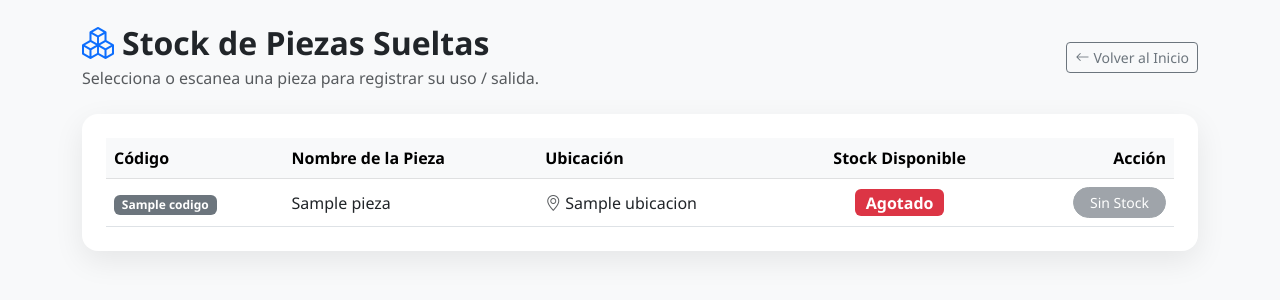
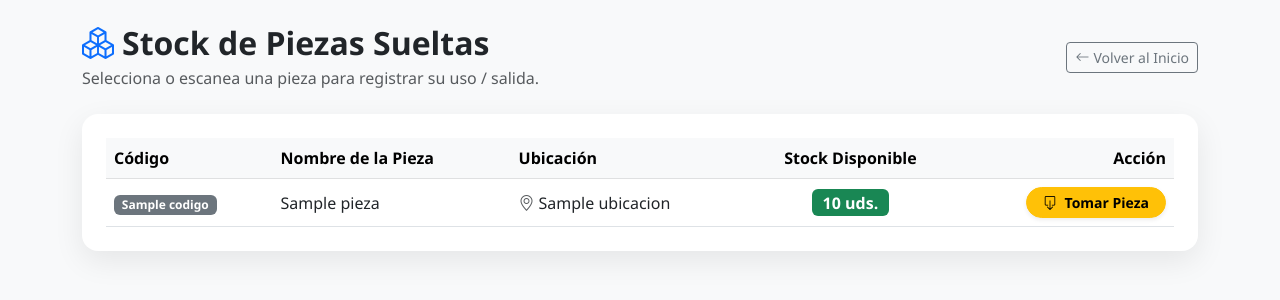
Before and after one commit to bryanyael/inventario-taller, a Flask app: template templates/piezas_sueltas.html in a window 1280 px wide. Shown: the top 300 px of the page. Run offline with Flask 3, Linux system fonts and the light colour scheme; the template is opened without the code that fills it: most values are stand-ins (such as "Sample title", 1, 10 or a date in 2020).

Commit message:
Update piezas_sueltas.html

```diff
--- a/templates/piezas_sueltas.html
+++ b/templates/piezas_sueltas.html
@@ -39,40 +39,42 @@
                     </thead>
                     <tbody>
                         {% for pieza in piezas %}
+                        {% set stock_disp = (pieza.cantidad or pieza.stock or 0)|int %}
                         <tr>
-                            <td class="fw-bold"><span class="badge bg-secondary">{{ pieza.codigo }}</span></td>
+                            <td class="fw-bold"><span class="badge bg-secondary">{{ pieza.codigo or pieza.id }}</span></td>
                             <td>{{ pieza.nombre }}</td>
                             <td><i class="bi bi-geo-alt me-1 text-muted"></i>{{ pieza.ubicacion or 'Estante General' }}</td>
+
+                            <!-- Stock Disponible -->
                             <td class="text-center">
-                                {% if pieza.cantidad > 0 %}
-                                    <span class="badge bg-success fs-6">{{ pieza.cantidad }} uds.</span>
+                                {% if stock_disp > 0 %}
+                                    <span class="badge bg-success fs-6">{{ stock_disp }} uds.</span>
                                 {% else %}
-                                    <span class="badge bg-danger fs-6">Agotado</span>
+                                    <span class="badge bg-danger fs-6"><i class="bi bi-x-circle me-1"></i>Agotado</span>
                                 {% endif %}
                             </td>
+
+                            <!-- Acción: Tomar o Bloquear -->
                             <td class="text-end">
-                                {% if pieza.cantidad > 0 %}
+                                {% if stock_disp > 0 %}
                                     <!-- Botón para tomar piezas -->
-                                    <button type="button" class="btn btn-sm btn-warning fw-bold rounded-pill px-3" data-bs-toggle="modal" data-bs-target="#modalTomar{{ loop.index }}">
+                                    <button type="button" class="btn btn-sm btn-warning fw-bold rounded-pill px-3 shadow-sm" data-bs-toggle="modal" data-bs-target="#modalTomar{{ loop.index }}">
                                         <i class="bi bi-box-arrow-down me-1"></i> Tomar Pieza
                                     </button>
-                                {% else %}
-                                    <button class="btn btn-sm btn-secondary rounded-pill px-3" disabled>Sin Stock</button>
-                                {% endif %}
 
-                                <!-- Modal para Registrar Salida de Piezas -->
+                                    <!-- Modal para Registrar Salida -->
                                     <div class="modal fade text-start" id="modalTomar{{ loop.index }}" tabindex="-1" aria-hidden="true">
                                         <div class="modal-dialog modal-dialog-centered">
-                                        <div class="modal-content">
+                                            <div class="modal-content border-0 shadow">
                                                 <div class="modal-header bg-warning text-dark">
                                                     <h5 class="modal-title fw-bold"><i class="bi bi-box-arrow-down me-2"></i>Tomar Pieza: {{ pieza.nombre }}</h5>
                                                     <button type="button" class="btn-close" data-bs-dismiss="modal" aria-label="Close"></button>
                                                 </div>
-                                            <form action="/piezas/tomar/{{ pieza.codigo }}" method="POST">
-                                                <div class="modal-body">
+                                                <form action="/piezas/tomar/{{ pieza.codigo or pieza.id }}" method="POST">
+                                                    <div class="modal-body p-4">
                                                         <div class="mb-3">
-                                                        <label class="form-label fw-bold">Cantidad a tomar (Máx: {{ pieza.cantidad }}):</label>
-                                                        <input type="number" name="cantidad" class="form-control" min="1" max="{{ pieza.cantidad }}" value="1" required>
+                                                            <label class="form-label fw-bold">Cantidad a tomar (Máx: {{ stock_disp }}):</label>
+                                                            <input type="number" name="cantidad" class="form-control" min="1" max="{{ stock_disp }}" value="1" required>
                                                         </div>
                                                         <div class="mb-3">
                                                             <label class="form-label fw-bold">Técnico / Persona que la retira:</label>
@@ -80,18 +82,23 @@
                                                         </div>
                                                         <div class="mb-3">
                                                             <label class="form-label fw-bold">¿Para qué máquina o trabajo se usará?</label>
-                                                        <input type="text" name="motivo" class="form-control" placeholder="Ej. Reparación de Taladro T-102 / Mantenimiento general" required>
+                                                            <input type="text" name="motivo" class="form-control" placeholder="Ej. Mantenimiento / Cliente X" required>
                                                         </div>
                                                     </div>
-                                                <div class="modal-footer">
-                                                    <button type="button" class="btn btn-light" data-bs-dismiss="modal">Cancelar</button>
-                                                    <button type="submit" class="btn btn-warning fw-bold">Confirmar Retiro</button>
+                                                    <div class="modal-footer bg-light border-0">
+                                                        <button type="button" class="btn btn-secondary rounded-pill" data-bs-dismiss="modal">Cancelar</button>
+                                                        <button type="submit" class="btn btn-warning fw-bold rounded-pill px-4">Confirmar Retiro</button>
                                                     </div>
                                                 </form>
                                             </div>
                                         </div>
                                     </div>
-
+                                {% else %}
+                                    <!-- Botón Bloqueado si el stock es 0 -->
+                                    <button class="btn btn-sm btn-secondary rounded-pill px-3 opacity-50" disabled>
+                                        <i class="bi bi-slash-circle me-1"></i> Sin Stock
+                                    </button>
+                                {% endif %}
                             </td>
                         </tr>
                         {% else %}
```
Lines whose indentation alone changed are shown as unchanged.
